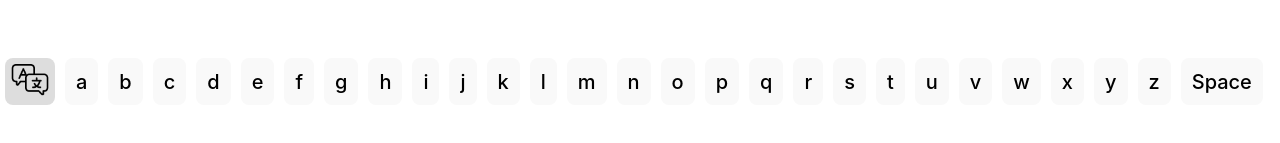
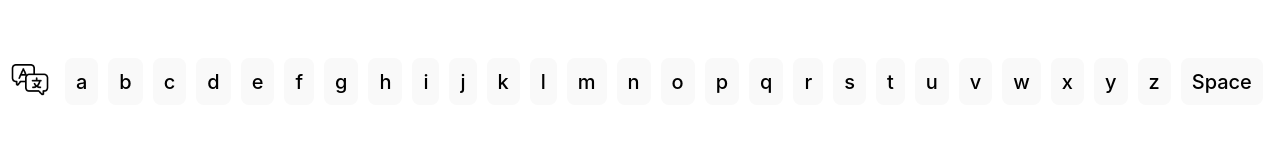
Before and after one commit to ilanasuied/full-stack-4, a React (Vite) app in the folder vite-project/: page / in a window 1280 px wide. Shown: the part 557-700 px from the top of the page. Built offline with nearby package versions, Linux system fonts and the light colour scheme.

Commit message:
remove all button added

```diff
--- a/vite-project/src/components/Keyboard.module.css
+++ b/vite-project/src/components/Keyboard.module.css
@@ -18,7 +18,7 @@
     padding: 0px 4px;
     font-size: 20px;
     cursor: pointer;
-    background-color: #ddd;
+    background-color: white;
   }
 
   .languageImg{
```
